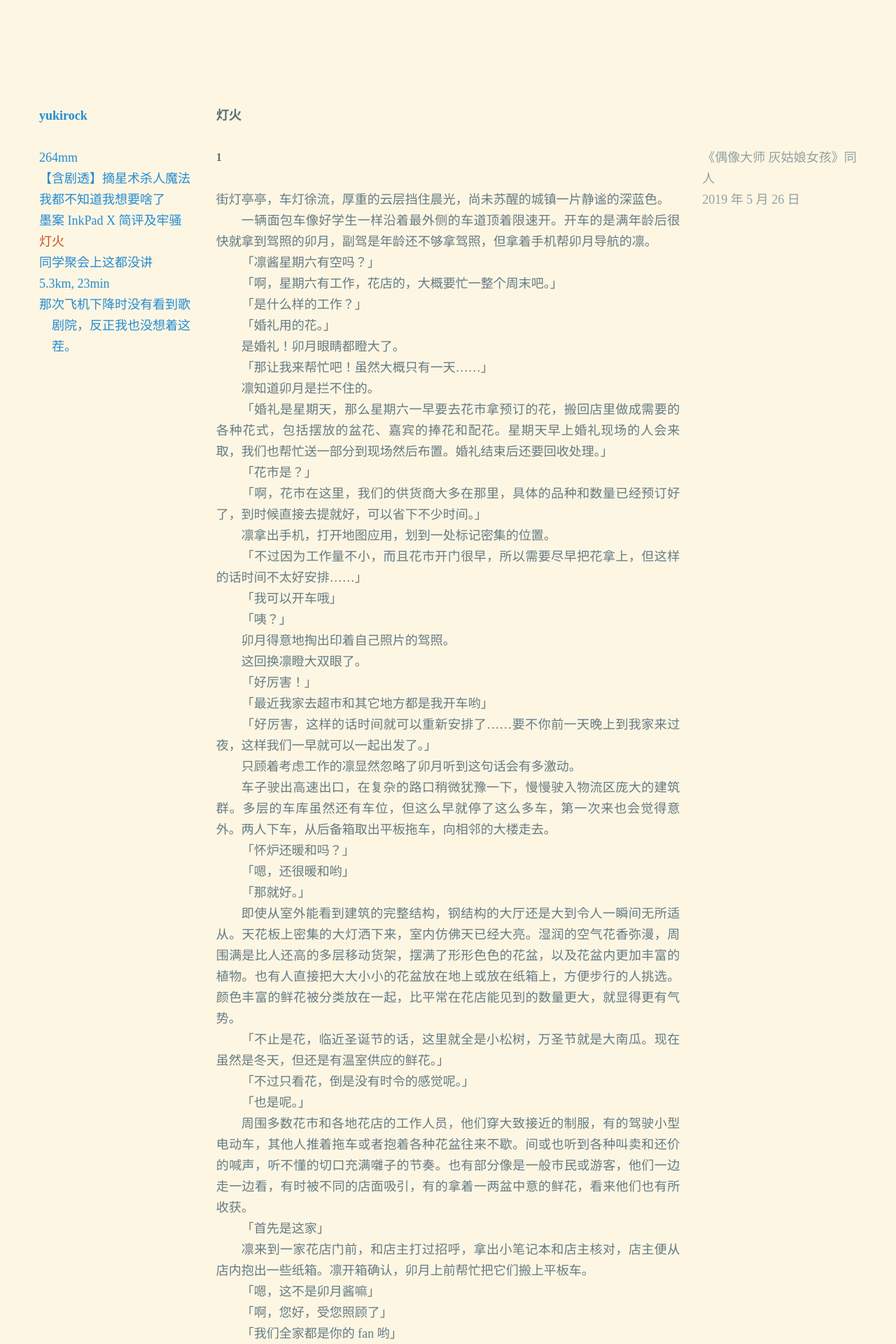
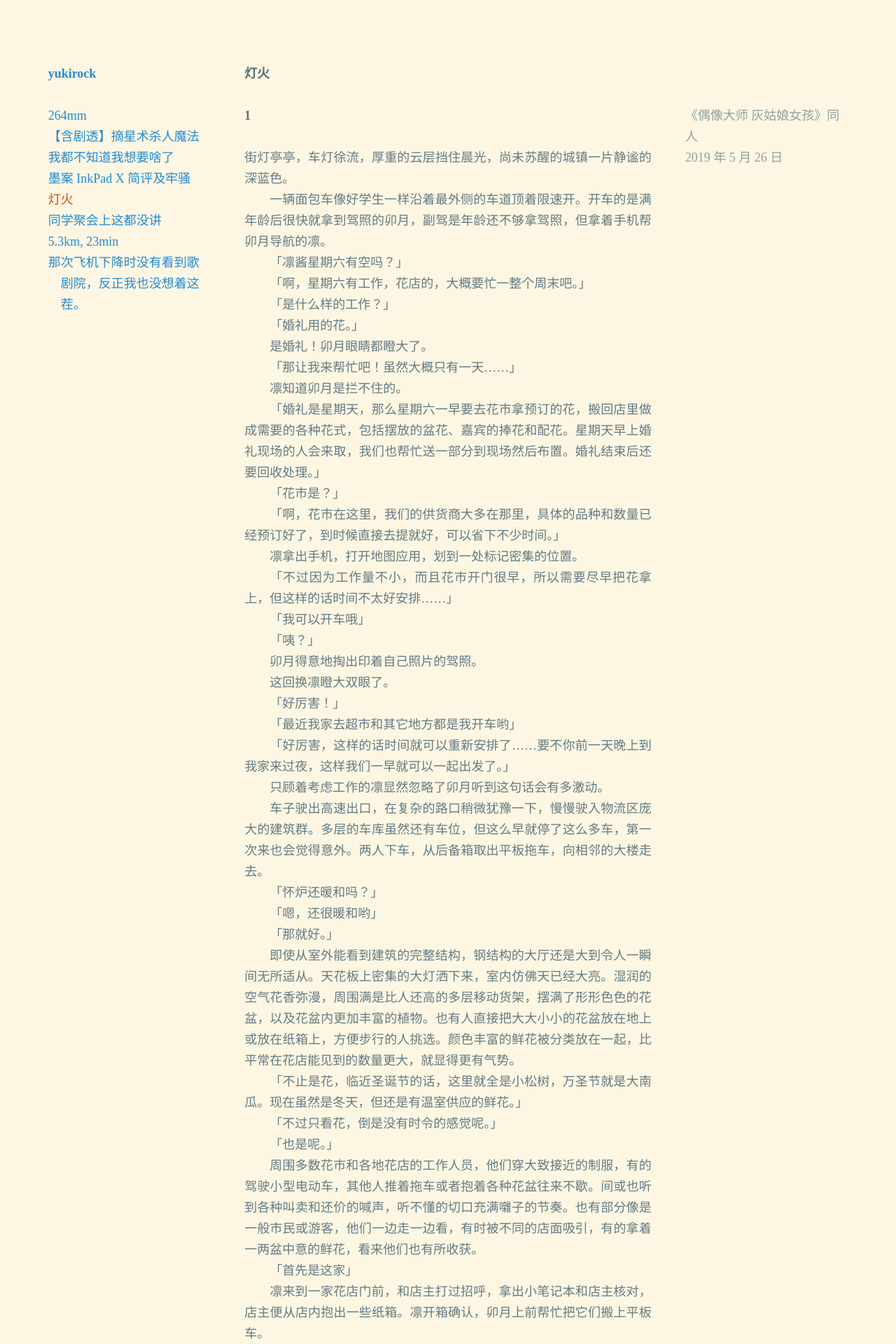
Before and after one commit to chadluo/videotape, a Jekyll site: the page built from _posts/2019-5-26-touka.md, in a window 1280 px wide. Shown: the top 1920 px of the page at 70% size. Built offline with Jekyll 4.4.1, drawn with Linux system fonts in a browser that asks for light colours.

Commit message:
style tweaks

```diff
--- a/_layouts/post.html
+++ b/_layouts/post.html
@@ -11,7 +11,7 @@
 {% seo title=false %}
 
 <main>
-  <nav>
+  <nav class="desktop">
     <h1><a href="/">yukirock</a></h1>
     <ul>
       {% for post in site.posts %}
@@ -19,9 +19,19 @@
       {% endfor %}
     </ul>
   </nav>
+  <nav class="mobile">
+    <details>
+      <summary><a href="/">yukirock</a></summary>
+    <ul>
+      {% for post in site.posts %}
+      <li><a href="{{ post.url }}" title="{{ post.note }}" {% if post.title == page.title %}class="current"{% endif %}>{{ post.title }}</a></li>
+      {% endfor %}
+    </ul>
+    </details>
+  </nav>
   <article lang="{{ page.lang }}" class="{{ page.category }}">
     <h1>{{ page.title }}</h1>
-    {{ content }}
+     <div class="content">{{ content }}</div>
   </article>
   <aside>
     {% if page.description %}{{ page.description }}<br />{% endif %}
--- a/assets/css/styles.css
+++ b/assets/css/styles.css
@@ -75,17 +75,6 @@ main {
   margin: 1rem auto;
 }
 
-@media screen and (min-width: 801px) {
-  main {
-    width: calc(100% - 6rem);
-    max-width: 94rem;
-    margin: calc(var(--line-height) * 5) auto var(--line-height);
-    display: grid;
-    grid-template-columns: 1fr 3fr 1fr;
-    gap: 2rem;
-  }
-}
-
 h1 {
   font-size: var(--font-size);
   margin: 0 0 var(--line-height);
@@ -116,7 +105,7 @@ aside:lang(jp) {
 }
 
 article h2 {
-  font-size: 1rem;
+  font-size: var(--font-size);
   margin: var(--line-height) 0;
 }
 
@@ -153,12 +142,28 @@ aside {
   color: var(--text-sub);
 }
 
+@media screen and (min-width: 801px) {
+  main {
+    width: calc(98% - 6rem);
+    max-width: 96rem;
+    margin: calc(var(--line-height) * 3) auto var(--line-height);
+    display: grid;
+    grid-template-columns: 2fr 5fr 2fr;
+    gap: 3rem;
+  }
+  nav.mobile {
+    display: none;
+  }
+}
+
 @media screen and (max-width: 800px) {
-  nav li {
-    display: inline-block;
-    margin-right: 1em;
+  nav.desktop {
+    display: none;
   }
-
+  nav.mobile summary {
+    font-weight: bold;
+    margin-bottom: calc(var(--line-height) / 2);
+  }
   article.novel p + p {
     text-indent: 1em;
   }
@@ -167,3 +172,32 @@ aside {
     padding-top: calc(var(--line-height) / 2);
   }
 }
+
+@media print {
+  :root {
+    --font-size: 8pt;
+    --line-height: 14pt;
+  }
+  nav {
+    display: none;
+  }
+  article h1 {
+    text-align: center;
+    font-size: calc(var(--font-size) * 1.5);
+    margin-bottom: calc(var(--line-height) * 2);
+  }
+  .content {
+    column-count: 2;
+    column-gap: 2em;
+  }
+  article p {
+    margin: 0;
+  }
+  article p + p {
+    text-indent: 2em;
+  }
+  article h2 {
+    text-indent: 4em;
+    page-break-inside: avoid;
+  }
+}
```
